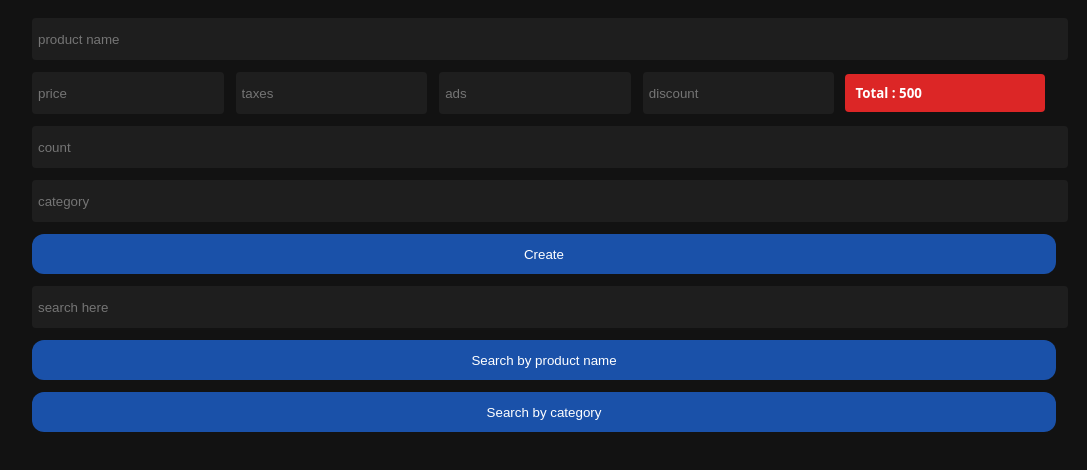
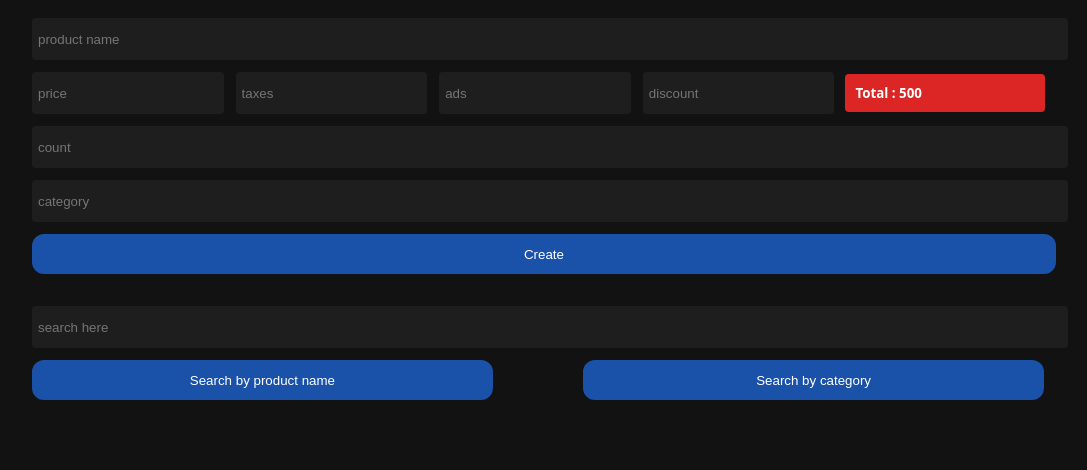
Before and after one commit to mohamed-dev-404/inventory-manager, a plain HTML site: page index.html in a window 1280 px wide. Shown: the part 78-548 px from the top of the page, without its empty margins (102-1189 px from the left). Drawn offline with Linux system fonts and the light colour scheme.

Commit message:
style: add layout and width styling for search buttons.

```diff
--- a/styles/style.css
+++ b/styles/style.css
@@ -81,3 +81,17 @@ button:hover {
     background-color: #143783;
     letter-spacing: 2px;
 }
+
+/*? search block style*/
+.searchBlock {
+    margin-top: 20px;
+}
+
+.searchButtons {
+    display: flex;
+    justify-content: space-between;
+}
+
+.searchButtons button {
+    width: 45%;
+}
```
